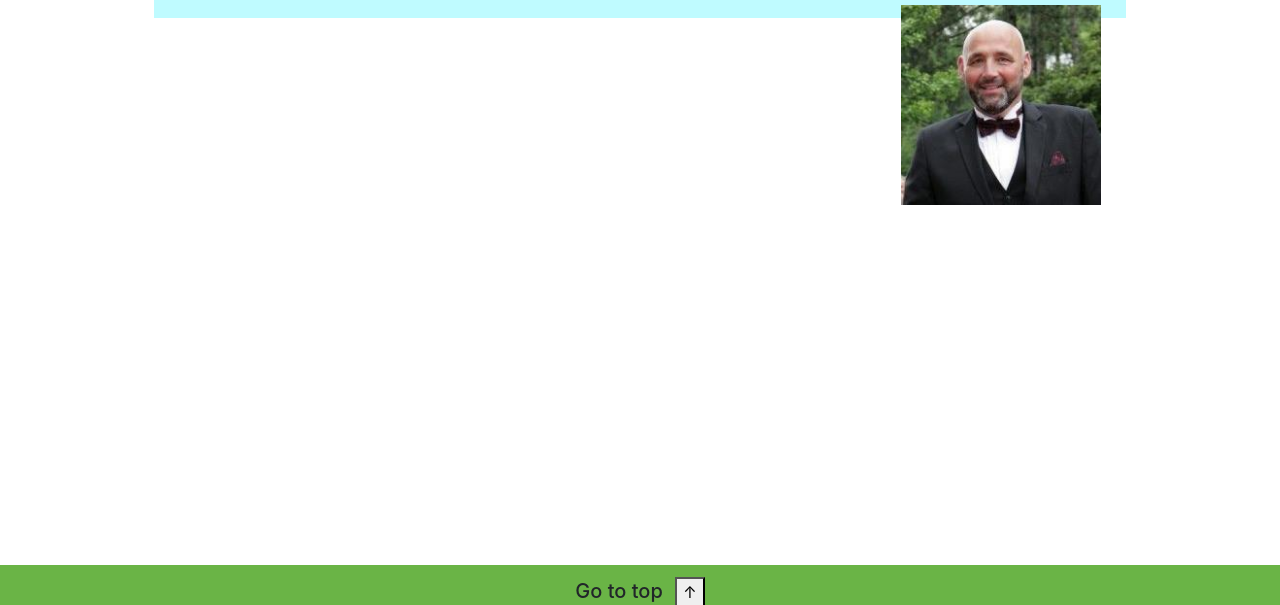
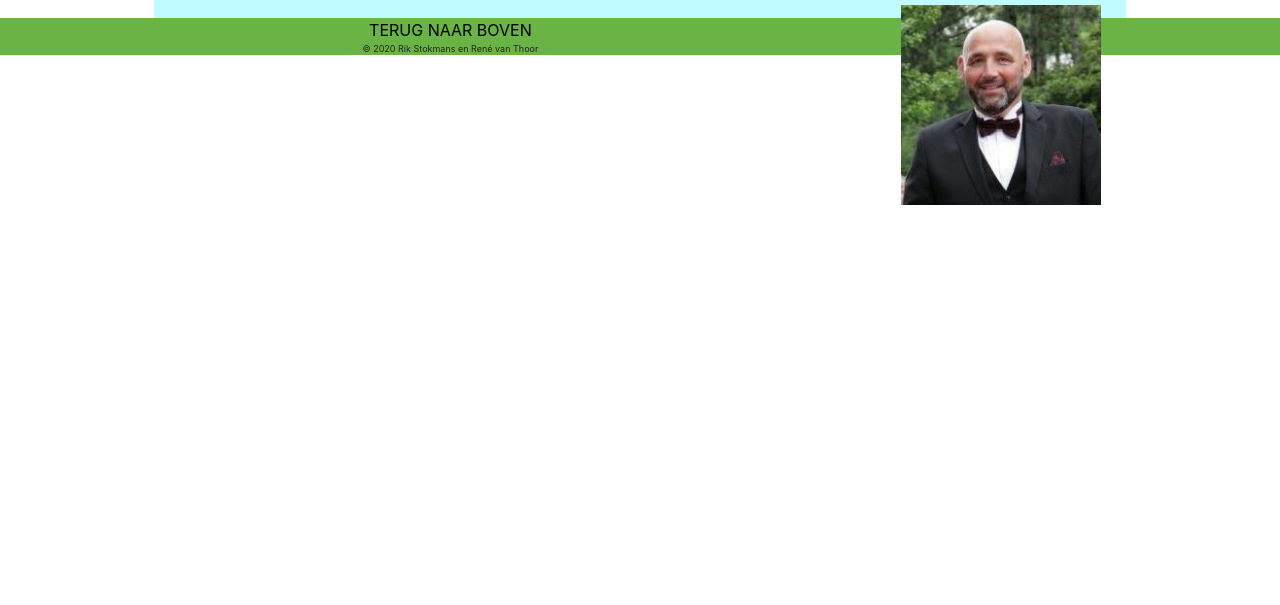
Before and after one commit to Fireyfox16/Fireyfox16.github.io, a plain HTML site: page Algemeen.html in a window 1280 px wide. Shown: the part 195-800 px from the top of the page. Drawn offline with nearby package versions, Linux system fonts and the light colour scheme.

Commit message:
Add files via upload
Update Algemeen

```diff
--- a/Algemeen.html
+++ b/Algemeen.html
@@ -7,6 +7,7 @@
       <title>Otger van Deflt - Algemene informatie</title>
     </head>
     <body>
+      <a id="top"></a>
       <nav class="navbar navbar-expand-md">
         <a class="navbar-brand" href="index.html"><img src="logo.png" alt="Otger van Delft" title="Otger van Delft" height="100%" width="auto"></a>
         <button class="navbar-toggler navbar-dark" type="button" data-toggle="collapse" data-target="#main-navigation">
@@ -34,17 +35,10 @@
         <img src="Otger_van_Delft.jpg" title="Otger van Delft" height="200px" width="auto">
       </div>
 
-      <footer class="page-footer font-small fixed-bottom unique-color-dark pt-1">
-        <div class="container">
-          <ul class="list-unstyled list-inline text-center py-2">
-            <li class="list-inline-item">
-              <h5 class="mb-1">Go to top</h5>
-            </li>
-            <li class="list-inline-item">
-              <button onclick="topFunction()" id="myBtn" title="Go to top">↑</button>
-            </li>
-          </ul>
-        </div>
+      <footer>
+        <a id="top-button" href="#top"><span class="glyphicon glyphicon-chevron-up" aria-hidden="true"></span>TERUG NAAR BOVEN</a>
+        <br>
+        <p>&copy; 2020 Rik Stokmans en René van Thoor</p>
       </footer>
 
       <script src="https://code.jquery.com/jquery-3.5.1.slim.min.js" integrity="sha384-DfXdz2htPH0lsSSs5nCTpuj/zy4C+OGpamoFVy38MVBnE+IbbVYUew+OrCXaRkfj" crossorigin="anonymous"></script>
```
